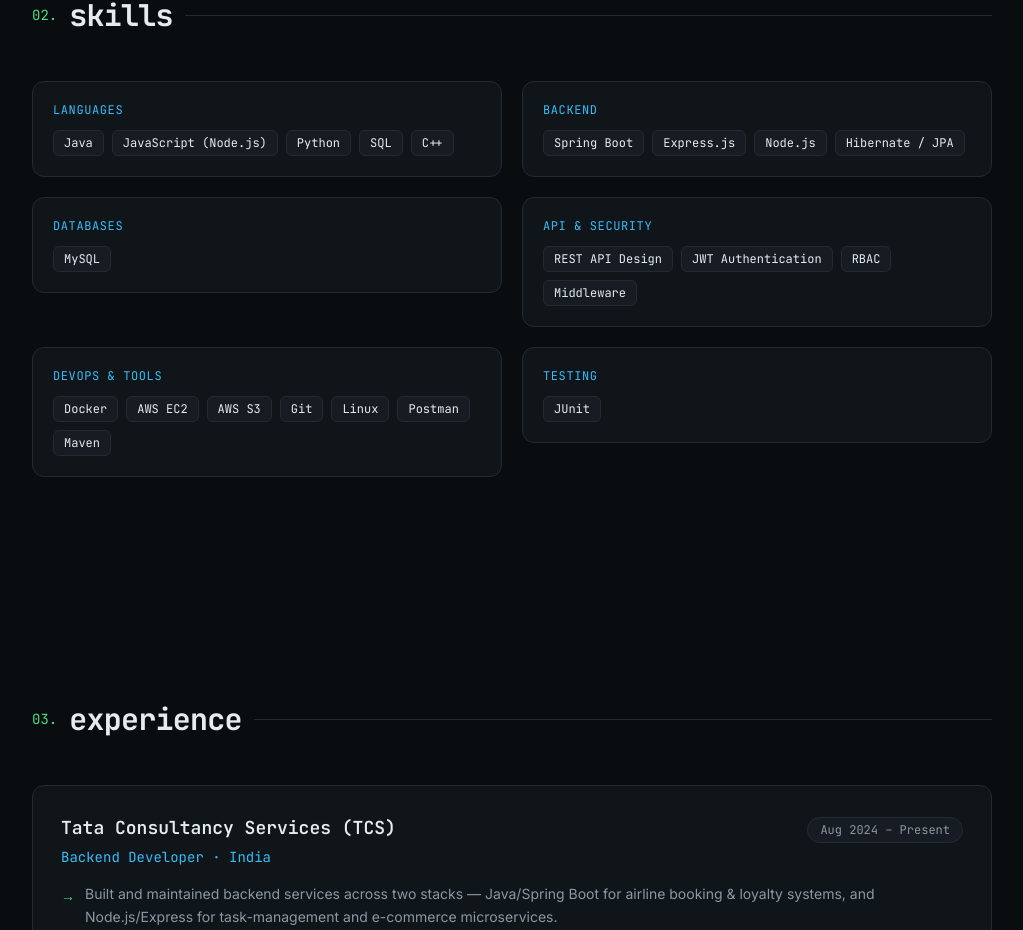
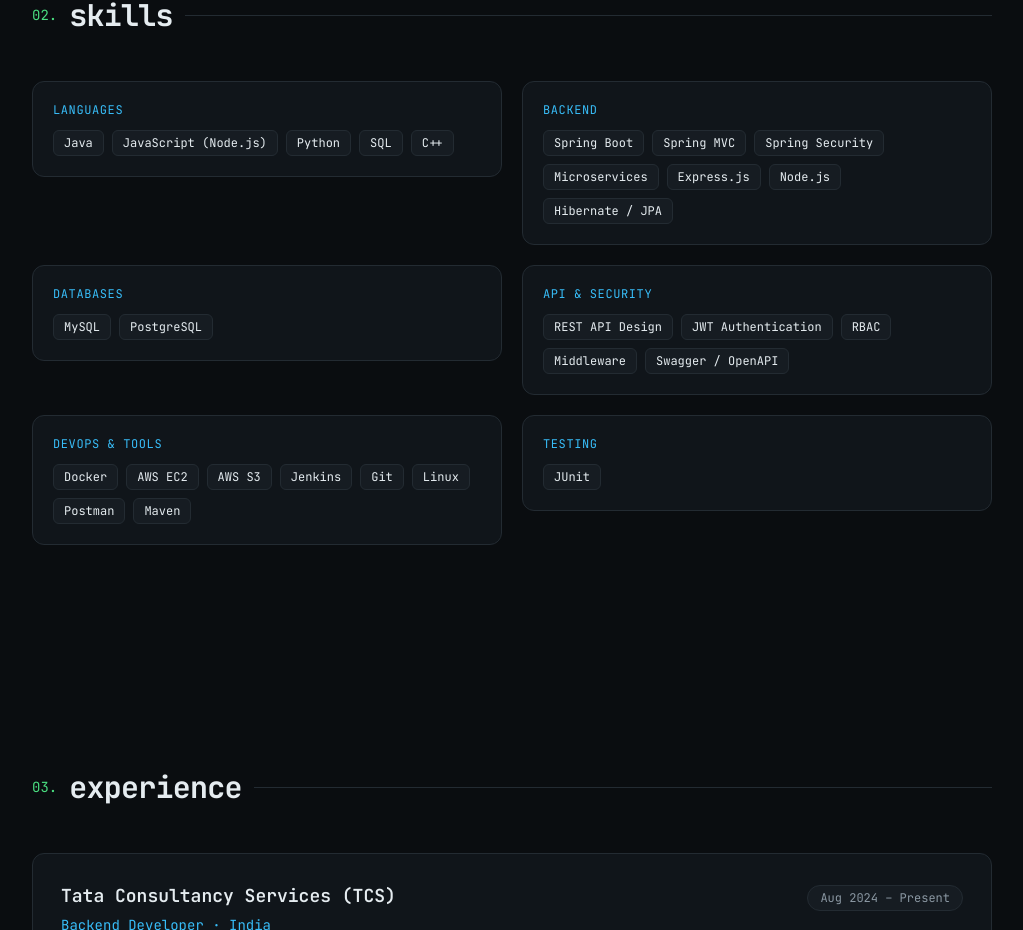
Before and after one commit to Denyy2/dennis-portfolio, a Next.js app: page / in a window 1280 px wide. Shown: the part 1035-1965 px from the top of the page, without its empty margins (128-1151 px from the left). Built offline with nearby package versions, Linux system fonts and the light colour scheme.

Commit message:
Swap resume to Juspay version; add Spring MVC/Security, Microservices, PostgreSQL, Jenkins, Swagger to skills

```diff
--- a/src/data/skills.ts
+++ b/src/data/skills.ts
@@ -10,19 +10,27 @@
   },
   {
     label: "Backend",
-    items: ["Spring Boot", "Express.js", "Node.js", "Hibernate / JPA"],
+    items: [
+      "Spring Boot",
+      "Spring MVC",
+      "Spring Security",
+      "Microservices",
+      "Express.js",
+      "Node.js",
+      "Hibernate / JPA",
+    ],
   },
   {
     label: "Databases",
-    items: ["MySQL"],
+    items: ["MySQL", "PostgreSQL"],
   },
   {
     label: "API & Security",
-    items: ["REST API Design", "JWT Authentication", "RBAC", "Middleware"],
+    items: ["REST API Design", "JWT Authentication", "RBAC", "Middleware", "Swagger / OpenAPI"],
   },
   {
     label: "DevOps & Tools",
-    items: ["Docker", "AWS EC2", "AWS S3", "Git", "Linux", "Postman", "Maven"],
+    items: ["Docker", "AWS EC2", "AWS S3", "Jenkins", "Git", "Linux", "Postman", "Maven"],
   },
   {
     label: "Testing",
```
Also changed, not shown: 1 other file (tests, documents, lock files or other folders).
